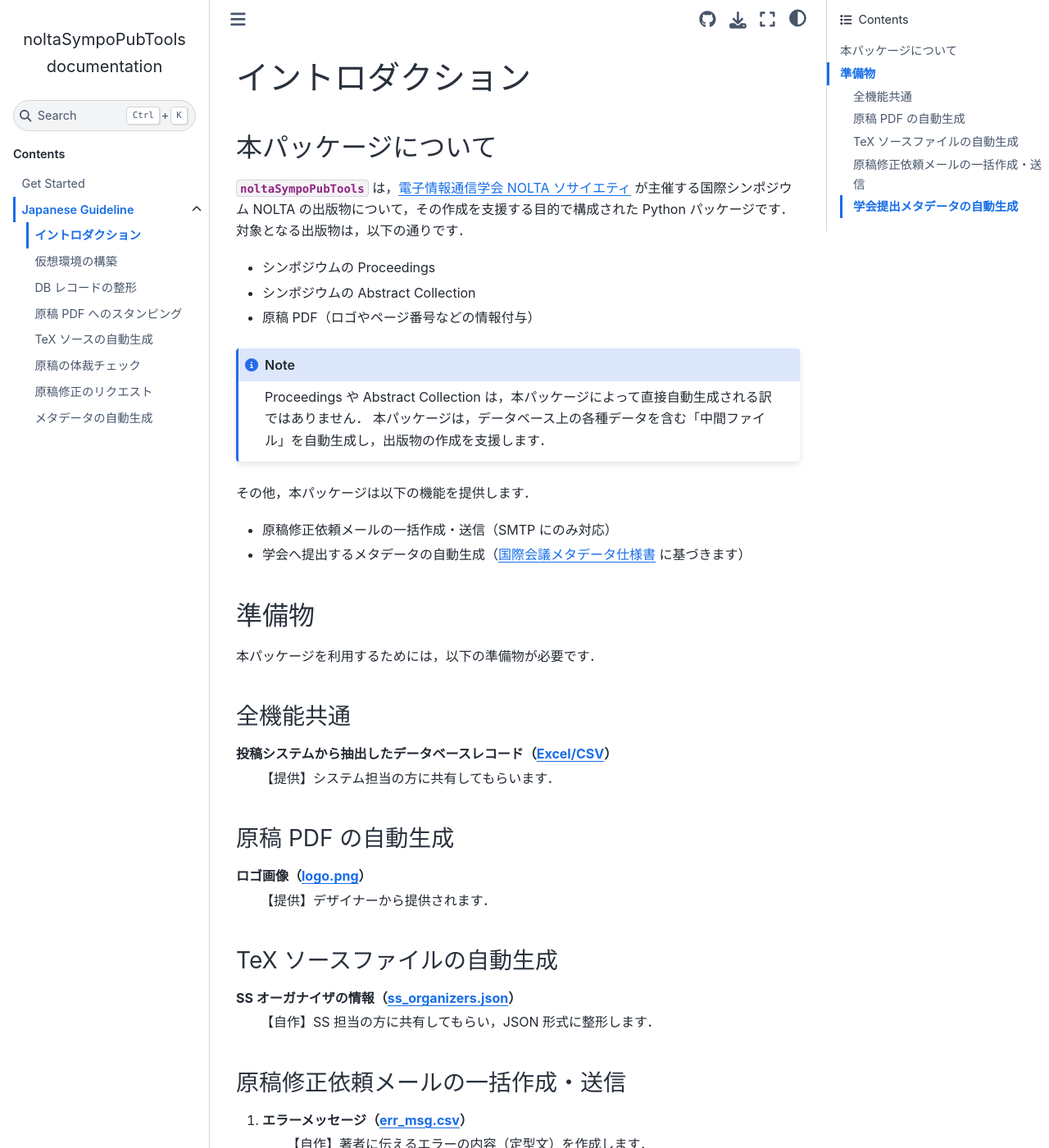
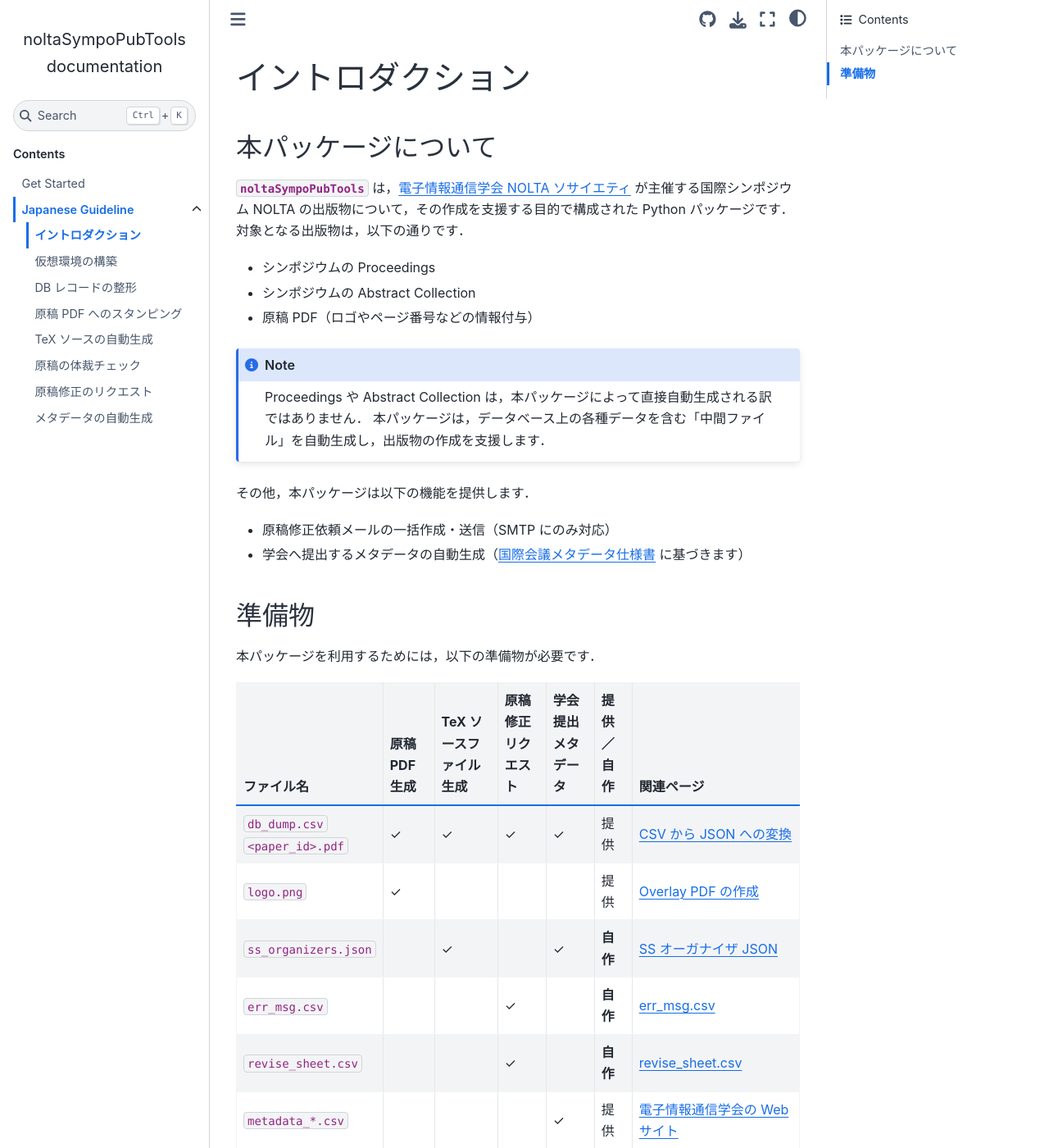
Before and after one commit to Yuu-Miino-NUE/noltaSympoPubTools, a Sphinx documentation site: the page built from docs/_contents/ja_guideline/introduction.rst, in a window 1280 px wide and 1400 px high. Shown: the whole window at 82% size. Built offline with Sphinx 7.4.7 and the Sphinx Book theme 1.1.4, drawn with Linux system fonts in a browser that asks for light colours; pages that are not in the unit, such as notebooks, are missing from menus; some of the changed text lies outside the part shown.

Commit message:
Minor update

```diff
--- a/docs/_contents/ja_guideline/introduction.rst
+++ b/docs/_contents/ja_guideline/introduction.rst
@@ -1,5 +1,6 @@
 .. _国際会議メタデータ仕様書: https://www.ieice.org/jpn/books/pdf/metadata.pdf
 .. _電子情報通信学会 NOLTA ソサイエティ: https://www.ieice.org/nolta/
+.. _電子情報通信学会の Web サイト: https://www.ieice.org/jpn_r/about/kitei/conference.html
 
 イントロダクション
 ===================
@@ -29,37 +30,71 @@
 
 本パッケージを利用するためには，以下の準備物が必要です．
 
-.. TODO: 見づらいので表にする
+.. list-table::
+    :header-rows: 1
+    :class: req-table
 
-全機能共通
-^^^^^^^^^^^^^^^^^^^^^^^^^^^^^^^^^^^^^^^^^^^^^^^^^^^^^^^^^^^^^^^^^^
-投稿システムから抽出したデータベースレコード（:ref:`Excel/CSV <dbcsvjson>`）
-    【提供】システム担当の方に共有してもらいます．
-
-原稿 PDF の自動生成
-^^^^^^^^^^^^^^^^^^^^^^^^^^^^^^^^^^^^^^^^^^^^^^^^^^^^^^^^^^^^^^^^^^
-ロゴ画像（:ref:`logo.png <overlay>`）
-    【提供】デザイナーから提供されます．
-
-TeX ソースファイルの自動生成
-^^^^^^^^^^^^^^^^^^^^^^^^^^^^^^^^^^^^^^^^^^^^^^^^^^^^^^^^^^^^^^^^^^
-SS オーガナイザの情報（:ref:`ss_organizers.json <sso_json>`）
-    【自作】SS 担当の方に共有してもらい，JSON 形式に整形します．
-
-原稿修正依頼メールの一括作成・送信
-^^^^^^^^^^^^^^^^^^^^^^^^^^^^^^^^^^^^^^^^^^^^^^^^^^^^^^^^^^^^^^^^^^
-
-1. エラーメッセージ（:ref:`err_msg.csv <err_msg>`）
-    【自作】著者に伝えるエラーの内容（定型文）を作成します．
-2. 修正リスト（:ref:`revise_sheet.csv<revise_sheet>`）
-    【自作】修正対象論文のエラー内容をリスト化します．
-
-学会提出メタデータの自動生成
-^^^^^^^^^^^^^^^^^^^^^^^^^^^^^^^^^^^^^^^^^^^^^^^^^^^^^^^^^^^^^^^^^^
-
-1. メタデータのテンプレート CSV 3種
-    【提供】メタデータのテンプレートファイルです．学会から提供されます．
-2. 学会共通情報（:ref:`common.json<common_csv>`）
-    【自作】共通情報を記述します．
-3. 受賞者情報（:ref:`awards.json <metadata_article>`）
-    【自作】受賞論文の情報を記述します．
+    * - ファイル名
+      - 原稿 PDF 生成
+      - TeX ソースファイル生成
+      - 原稿修正リクエスト
+      - 学会提出メタデータ
+      - 提供／自作
+      - 関連ページ
+    * - | ``db_dump.csv``
+        | ``<paper_id>.pdf``
+      - ✓
+      - ✓
+      - ✓
+      - ✓
+      - 提供
+      - :ref:`dbcsvjson`
+    * - ``logo.png``
+      - ✓
+      -
+      -
+      -
+      - 提供
+      - :ref:`overlay`
+    * - ``ss_organizers.json``
+      -
+      - ✓
+      -
+      - ✓
+      - **自作**
+      - :ref:`sso_json`
+    * - ``err_msg.csv``
+      -
+      -
+      - ✓
+      -
+      - **自作**
+      - :ref:`err_msg`
+    * - ``revise_sheet.csv``
+      -
+      -
+      - ✓
+      -
+      - **自作**
+      - :ref:`revise_sheet`
+    * - ``metadata_*.csv``
+      -
+      -
+      -
+      - ✓
+      - 提供
+      - `電子情報通信学会の Web サイト`_
+    * - ``common.json``
+      -
+      -
+      -
+      - ✓
+      - **自作**
+      - :ref:`common_csv`
+    * - ``awards.json``
+      -
+      -
+      -
+      - ✓
+      - **自作**
+      - :ref:`metadata_article`
--- a/docs/_static/custom.css
+++ b/docs/_static/custom.css
@@ -1,3 +1,7 @@
 .with-border > img {
     border: 1px solid #000;
 }
+
+.req-table {
+    vertical-align: middle;
+}
```
